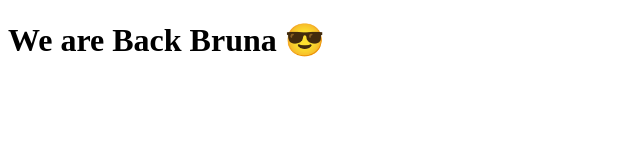
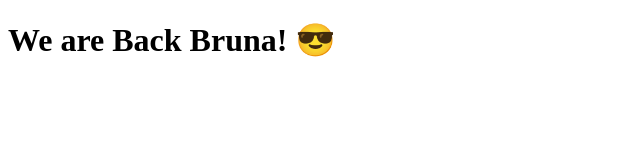
Before and after one commit to Bru-marques/tabnews-study-case, a Next.js app: page / in a window 1280 px wide. Shown: the top 160 px of the page, without its empty margins (0-640 px from the left). Built offline with nearby package versions, Linux system fonts and the light colour scheme.

Commit message:
test actions

```diff
--- a/pages/index.js
+++ b/pages/index.js
@@ -1,5 +1,5 @@
 function Home() {
-  return <h1>We are Back Bruna 😎</h1>;
+  return <h1>We are Back Bruna! 😎</h1>;
 }
 
 export default Home;
```
